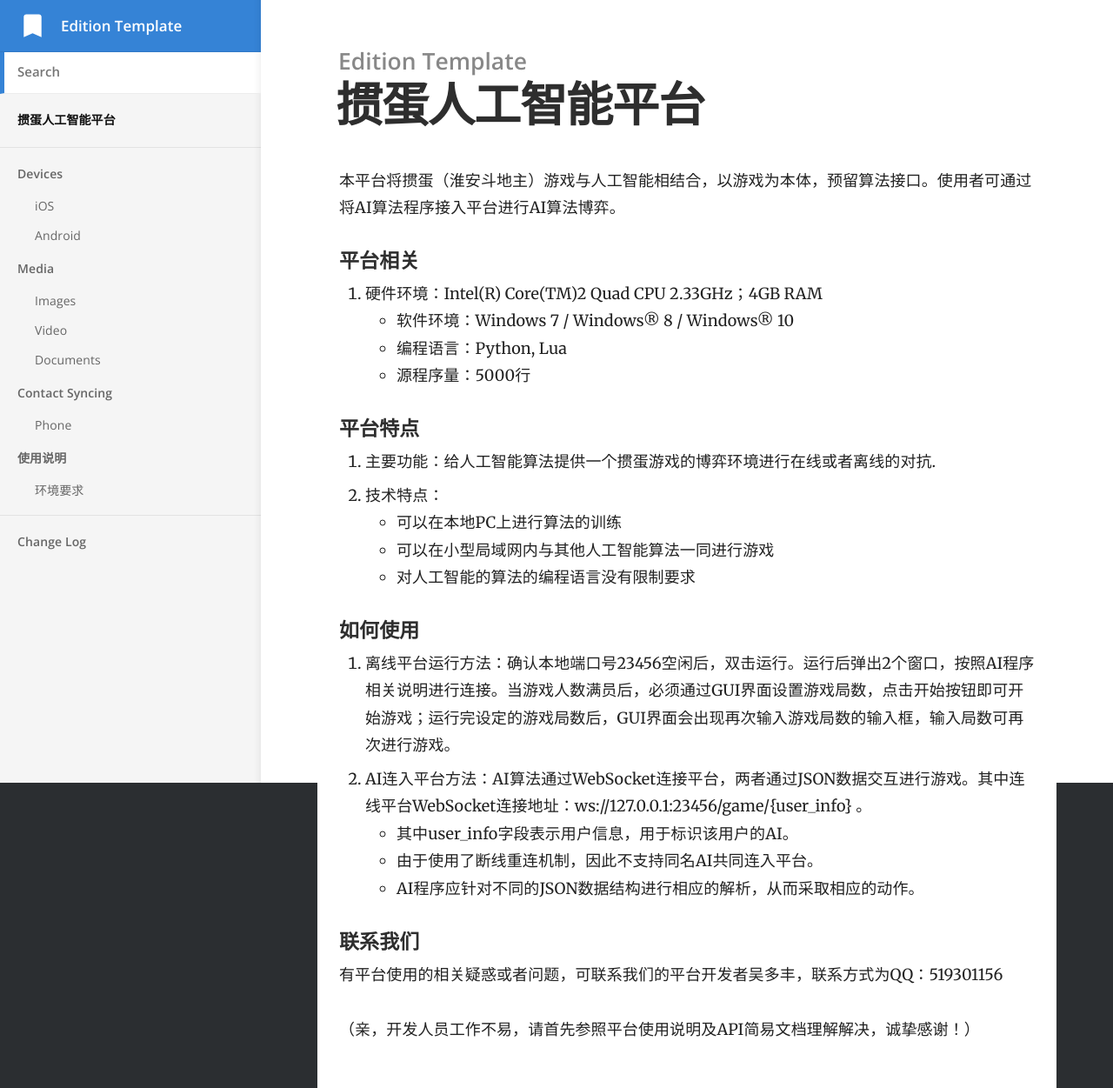
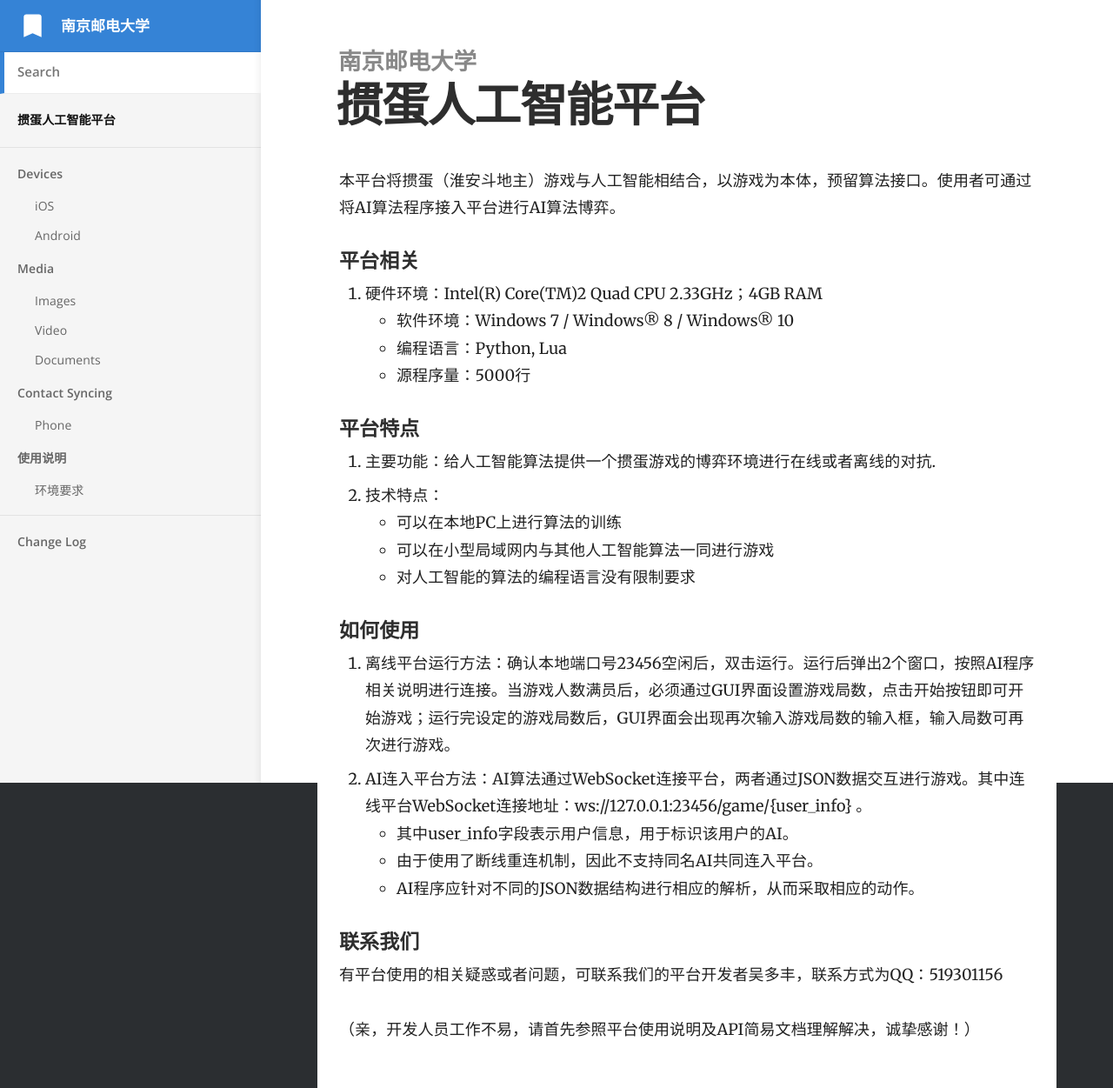
Before and after one commit to njuptGD/njuptGD.github.io, a Jekyll site: the page built from index.md, in a window 1280 px wide. Shown: the whole page at 87% size. Built offline with Jekyll 4.4.1, drawn with Linux system fonts in a browser that asks for light colours.

Commit message:
# TEST FOR CHANGE TITLE

```diff
--- a/_config.yml
+++ b/_config.yml
@@ -1,7 +1,7 @@
 # ----
 # Site
 
-title: Edition Template
+title: 南京邮电大学
 url: "https://long-pig.cloudvent.net"
 baseurl:
 google_analytics_key:
```
